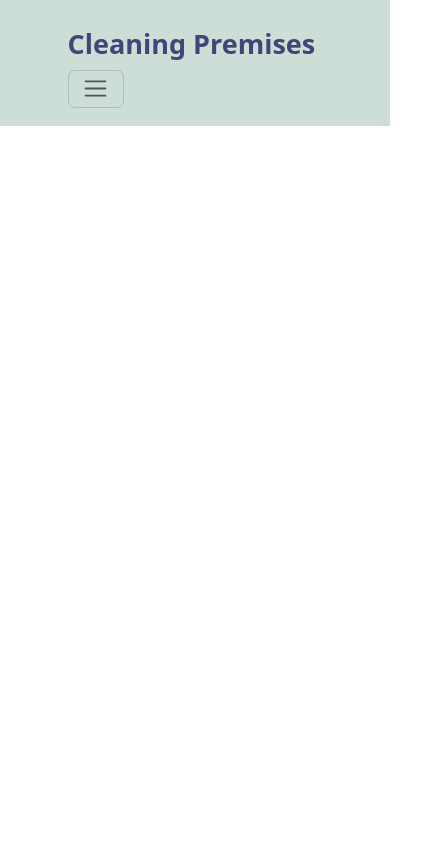
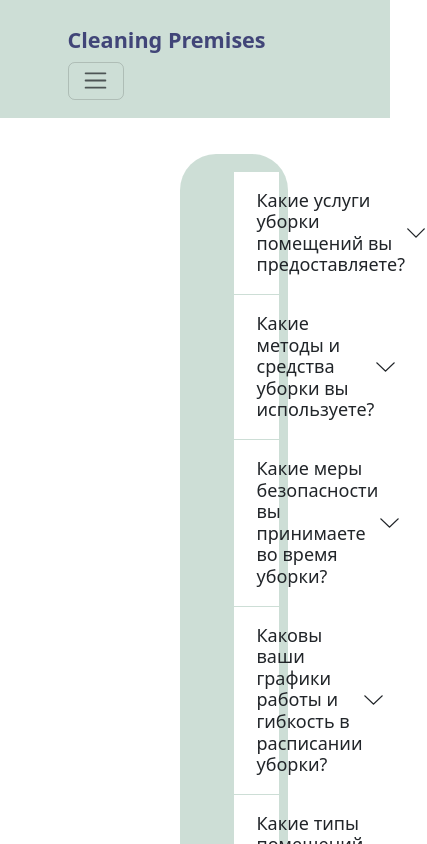
Before and after one commit to ppank0/cleaning-premises, a React (Create React App) app in the folder cleaning-premises/: page /questions in a window 390 px wide. Before the commit this address had no page. Shown: the top 844 px of the page, 427 px wide, since content can reach past the window. Built offline with nearby package versions, Linux system fonts and the light colour scheme.

Commit message:
feat: add new Page

```diff
--- a/cleaning-premises/src/components/Header.jsx
+++ b/cleaning-premises/src/components/Header.jsx
@@ -5,6 +5,7 @@ import Home from './../pages/Home'
 import Brigades from '../pages/Brigades';
 import SchedulePage from '../pages/SchedulePage';
 import RoomPage from './../pages/RoomPage'
+import QuestionsPage from '../pages/QuestionsPage';
 
 const Header = () => {
     return (
@@ -44,6 +45,9 @@ const Header = () => {
                             <li className="nav-item">
                             <a className="nav-link" href='/rooms'>Помещения</a>
                             </li>
+                            <li className="nav-item">
+                            <a className="nav-link" href='/questions'>Вопрос-Ответ</a>
+                            </li>
                         </ul>
                     </div>
                 </div>
@@ -54,6 +58,7 @@ const Header = () => {
                     <Route exect path='/brigades' element={<Brigades/>}/>
                     <Route exect path='/schedule' element={<SchedulePage/>}/>
                     <Route exect path='/rooms' element={<RoomPage/>}/>
+                    <Route exect path='/questions' element={<QuestionsPage/>}/>
                 </Routes>
             </Router>
         </>
--- a/cleaning-premises/src/styles/header.css
+++ b/cleaning-premises/src/styles/header.css
@@ -30,7 +30,7 @@ a.nav-link:hover{
     text-decoration:underline;
 }
 
-@media screen and (max-width:1120px){
+@media screen and (max-width:1314px){
     .navbar-brand{
         font-size: 1.5rem;
     }
@@ -38,13 +38,11 @@ a.nav-link:hover{
         font-size: 1rem;
     }
 }
-@media screen and (max-width:795px){
-    .burger-icon{
-        display: block;
-        font-size: 24px;
-        cursor: pointer;
+@media screen and (max-width:1135px){
+    .navbar-brand{
+        font-size: 1.2rem;
     }
-    .nav-list{
-        display: none;
+    a.nav-link{
+        font-size: .75rem;
     }
 }
```
